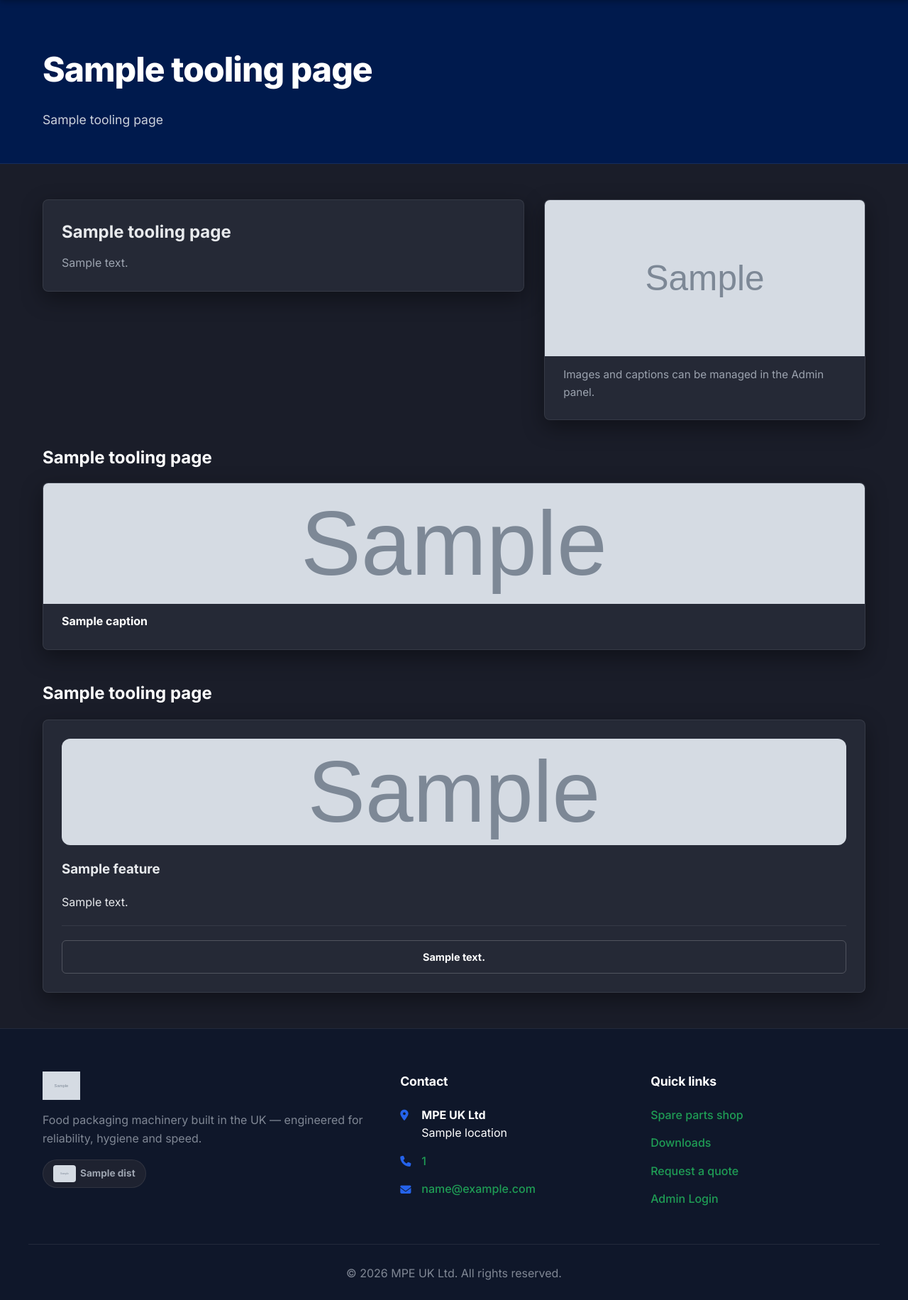
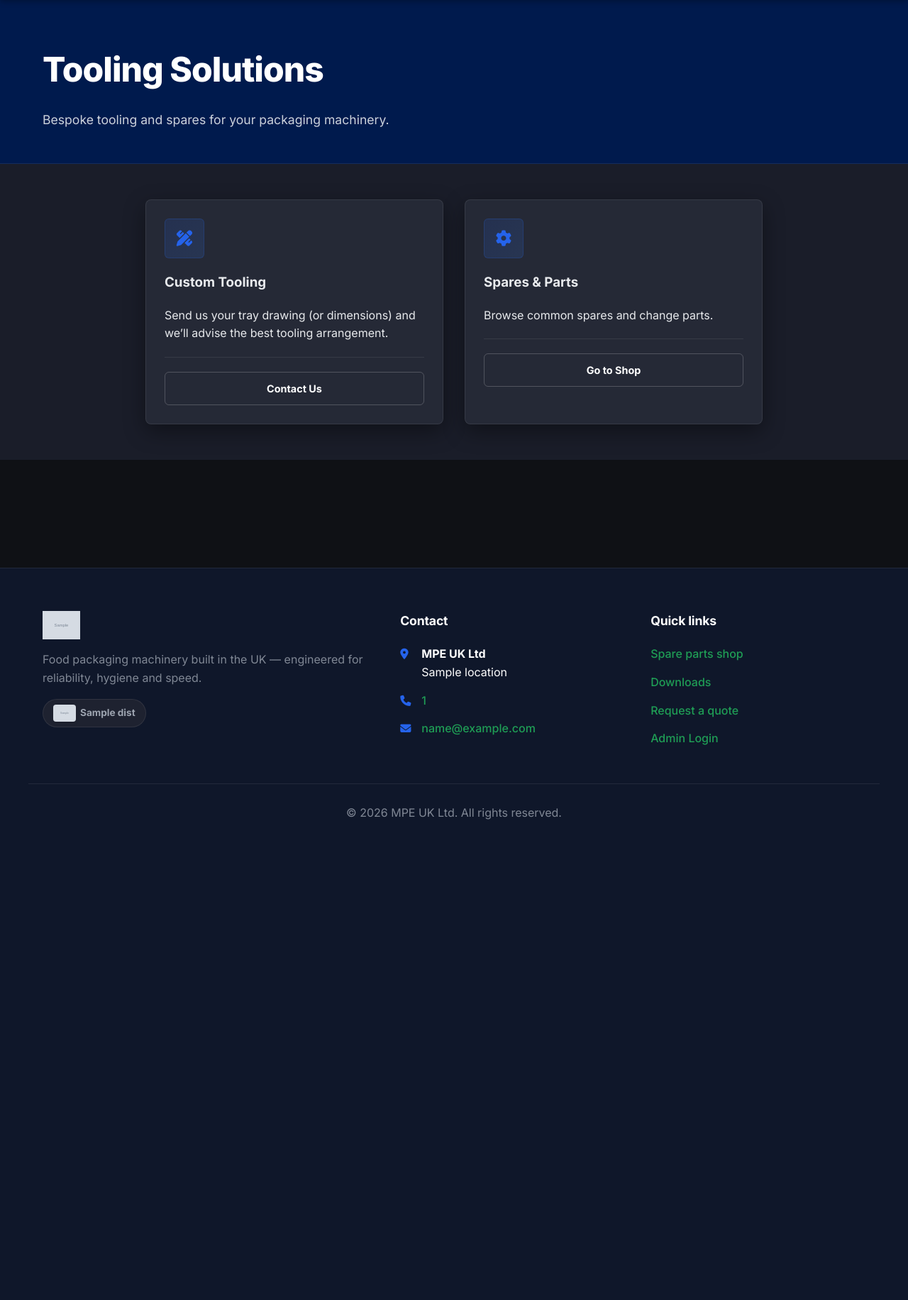
Before and after one commit to Jhdgkss/MPE_Web_Site, a Django app: template core/templates/core/tooling.html in a window 1280 px wide. Shown: the part 132-1964 px from the top of the page at 71% size. After the commit the page ends 1287 px from the top, so only its background shows below. Run offline with Django 5.2, Linux system fonts and the light colour scheme; the template is opened without the code that fills it: most values are stand-ins (such as "Sample title", 1, 10 or a date in 2020); grey boxes marked "Sample" are stand-in pictures; some libraries are stand-ins or nearby versions.

Commit message:
tooling: remove spec generator card

```diff
--- a/core/templates/core/tooling.html
+++ b/core/templates/core/tooling.html
@@ -5,92 +5,44 @@
 {% block content %}
 <section class="simple-hero">
   <div class="container">
-    <h1>{{ tooling_page.hero_title }}</h1>
-    <p class="muted">{{ tooling_page.hero_subtitle }}</p>
+    <h1>Tooling Solutions</h1>
+    <p class="muted">Bespoke tooling and spares for your packaging machinery.</p>
   </div>
 </section>
 
 <section class="simple-section">
   <div class="container">
+    <!--
+      Keep this section to the two live options for now.
+      The spec generator can be added back later once it’s ready.
+    -->
+    <div class="grid" style="grid-template-columns: repeat(auto-fit, minmax(320px, 420px)); gap: 30px; justify-content:center;">
 
-    <div class="grid" style="grid-template-columns: 1.2fr .8fr; gap: 28px; align-items: start;">
+      <!-- Card 2: Custom Tooling -->
       <div class="card">
         <div class="card__pad">
-          <h2 style="margin:0 0 10px 0; color: var(--text-primary);">{{ tooling_page.intro_heading }}</h2>
-          <p style="margin:0; color: var(--muted); line-height:1.7;">{{ tooling_page.intro_text }}</p>
+          <div class="card__icon"><i class="fa-solid fa-pen-ruler"></i></div>
+          <h3>Custom Tooling</h3>
+          <p>Send us your tray drawing (or dimensions) and we’ll advise the best tooling arrangement.</p>
+          <div style="margin-top:20px; padding-top:20px; border-top:1px solid var(--border);">
+            <a href="{% url 'contact' %}" class="btn btn--ghost" style="width:100%; justify-content:center;">Contact Us</a>
+          </div>
         </div>
       </div>
 
-      <div class="card" style="overflow:hidden;">
-        {% if tooling_page.hero_image %}
-          <img src="{{ tooling_page.hero_image.url }}" alt="Tooling" style="width:100%; height:220px; object-fit:cover; display:block;">
-          <div class="card__pad" style="padding-top:14px;">
-            <p style="margin:0; color: var(--muted); font-size:.95rem;">Images and captions can be managed in the Admin panel.</p>
+      <!-- Card 2: Spares -->
+      <div class="card">
+        <div class="card__pad">
+          <div class="card__icon"><i class="fa-solid fa-gear"></i></div>
+          <h3>Spares &amp; Parts</h3>
+          <p>Browse common spares and change parts.</p>
+          <div style="margin-top:20px; padding-top:20px; border-top:1px solid var(--border);">
+            <a href="{% url 'shop' %}" class="btn btn--ghost" style="width:100%; justify-content:center;">Go to Shop</a>
           </div>
-        {% else %}
-          <div class="card__pad">
-            <h3 style="margin:0 0 8px 0;">Add images</h3>
-            <p style="margin:0; color: var(--muted); line-height:1.7;">
-              Upload a hero image and gallery images in <strong>Admin → Tooling page</strong>.
-            </p>
-          </div>
-        {% endif %}
-      </div>
-    </div>
-
-    {% if tooling_gallery %}
-      <div style="margin-top:34px;">
-        <h2 style="margin:0 0 16px 0; color: var(--text-primary);">{{ tooling_page.gallery_heading }}</h2>
-        <div class="grid" style="grid-template-columns: repeat(auto-fit, minmax(220px, 1fr)); gap: 18px;">
-          {% for item in tooling_gallery %}
-            <div class="card" style="overflow:hidden;">
-              <img src="{{ item.image.url }}" alt="{{ item.caption|default:'Tooling image' }}" style="width:100%; height:170px; object-fit:cover; display:block;">
-              {% if item.caption %}
-                <div class="card__pad" style="padding-top:12px;">
-                  <div style="font-weight:700; color:var(--text-primary);">{{ item.caption }}</div>
-                </div>
-              {% endif %}
-            </div>
-          {% endfor %}
         </div>
       </div>
-    {% endif %}
 
-    <div style="margin-top:42px;">
-      <h2 style="margin:0 0 18px 0; color: var(--text-primary);">{{ tooling_page.features_heading }}</h2>
-
-      <div class="grid" style="grid-template-columns: repeat(auto-fit, minmax(300px, 1fr)); gap: 30px;">
-        {% for feature in tooling_features %}
-          <div class="card">
-            <div class="card__pad">
-
-              {% if feature.image %}
-                <div style="border-radius:12px; overflow:hidden; margin-bottom:14px;">
-                  <img src="{{ feature.image.url }}" alt="{{ feature.title }}" style="width:100%; height:150px; object-fit:cover; display:block;">
-                </div>
-              {% else %}
-                <div class="card__icon">
-                  <i class="{{ feature.icon_class|default:'fa-solid fa-gear' }}"></i>
-                </div>
-              {% endif %}
-
-              <h3>{{ feature.title }}</h3>
-              <p>{{ feature.description }}</p>
-
-              {% if feature.button_text and feature.button_url %}
-                <div style="margin-top:20px; padding-top:20px; border-top:1px solid var(--border);">
-                  <a href="{{ feature.button_url }}" class="btn {% if feature.button_style == 'primary' %}btn--primary{% else %}btn--ghost{% endif %}" style="width:100%; justify-content:center;">
-                    {{ feature.button_text }}
-                  </a>
-                </div>
-              {% endif %}
-
-            </div>
-          </div>
-        {% endfor %}
-      </div>
     </div>
-
   </div>
 </section>
 {% endblock %}
```
